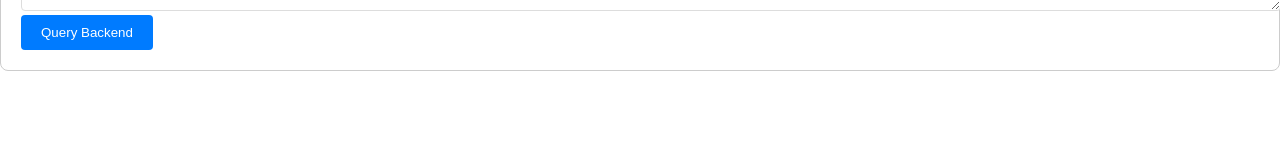
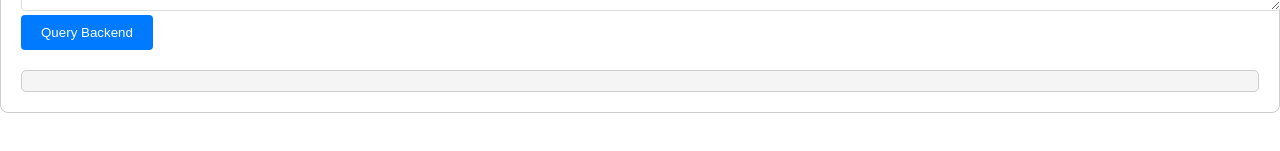
Before and after one commit to ebtalahiban/JSON-Processor-App, a React (Create React App) app in the folder client/: page / in a window 1280 px wide. Shown: the part 243-394 px from the top of the page. Built offline with nearby package versions, Linux system fonts and the light colour scheme.

Commit message:
Return backend response to frontend

```diff
--- a/client/src/components/UserInput.css
+++ b/client/src/components/UserInput.css
@@ -24,3 +24,19 @@
   .user-input-button:hover {
     background-color: #0056b3;
   }
+
+  .json-response {
+    margin-top: 20px;
+    border: 1px solid #ccc;
+    padding: 10px;
+    background-color: #f5f5f5;
+    border-radius: 5px;
+  }
+
+  .json-response h3 {
+    margin-bottom: 10px;
+  }
+
+  .json-response pre {
+    white-space: pre-wrap;
+  }
--- a/client/src/components/UserInput.js
+++ b/client/src/components/UserInput.js
@@ -5,8 +5,8 @@ import './UserInput.css';
 const UserInput = () => {
   const [userText, setUserText] = useState('');
   const [backendResponse, setBackendResponse] = useState('');
+  const [jsonResponse, setJsonResponse] = useState(null);
 
-  // Load userText from localStorage on component mount
   useEffect(() => {
     const storedUserText = localStorage.getItem('userText');
     if (storedUserText) {
@@ -19,9 +19,12 @@ const UserInput = () => {
   };
 
   const sendQueryToBackend = async () => {
+    console.log('Sending query to backend...');
     try {
       const response = await axios.post('http://localhost:5000/api/query', { userText });
+      console.log('Response from backend:', response.data);
       setBackendResponse(response.data.userText);
+      setJsonResponse(response.data); // Set the JSON response in state
     } catch (error) {
       console.error('Error querying backend:', error);
     }
@@ -53,6 +56,14 @@ const UserInput = () => {
           </div>
         )}
       </div>
+      <div className="json-response">
+        {jsonResponse && (
+          <div>
+            <h3>URL Response:</h3>
+            <pre>{JSON.stringify(jsonResponse, null, 2)}</pre>
+          </div>
+        )}
+      </div>
     </div>
   );
 };
```
Also changed, not shown: 1 other file (tests, documents, lock files or other folders).
